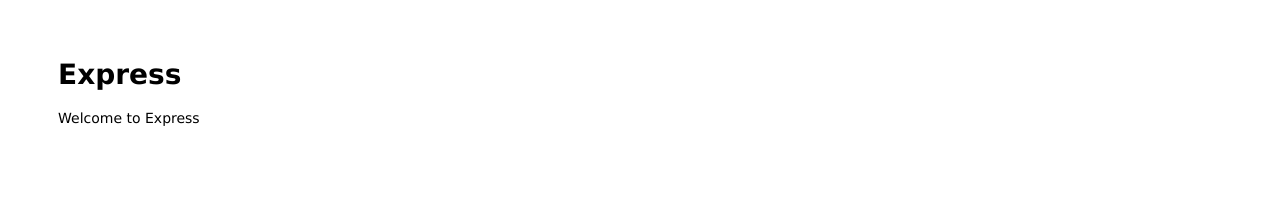
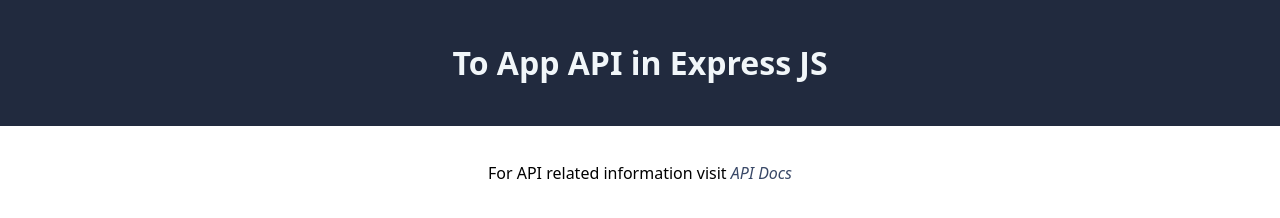
Before and after one commit to pranavgulavani/express-pg-to-do, a website: page public/index.html in a window 1280 px wide. Drawn offline with Linux system fonts and the light colour scheme.

Commit message:
1. Database connection 2. Swagger integration 3. index design

```diff
--- a/public/index.html
+++ b/public/index.html
@@ -2,12 +2,35 @@
 
 <head>
   <title>Express</title>
-  <link rel="stylesheet" href="/stylesheets/style.css">
+
+  <style>
+     body{
+      margin: 0;
+      font-family: system-ui, -apple-system, BlinkMacSystemFont, 'Segoe UI','Open Sans', 'Helvetica Neue', sans-serif;
+      text-align: center;
+     }
+    .container{
+      color: #F1F6F9;
+      background-color: #212A3E;
+      padding: 20px;
+    }
+    a{
+     color: #394867;
+     text-decoration: none;
+     font-style: italic;
+    }
+    p{
+      padding: 20px;
+    }
+  </style>
 </head>
 
 <body>
-  <h1>Express</h1>
-  <p>Welcome to Express</p>
+  <div class="container">
+    <h1>To App API in Express JS</h1>
+  </div>
+  <p>For API related information visit  <a href="/api-docs">API Docs</a></p>
+
 </body>
 
 </html>
```
Also changed, not shown: app.js (+17 -0 lines), database.js (added, +15 -0 lines), package.json (+8 -2 lines), swagger.json (added, +15 -0 lines).
